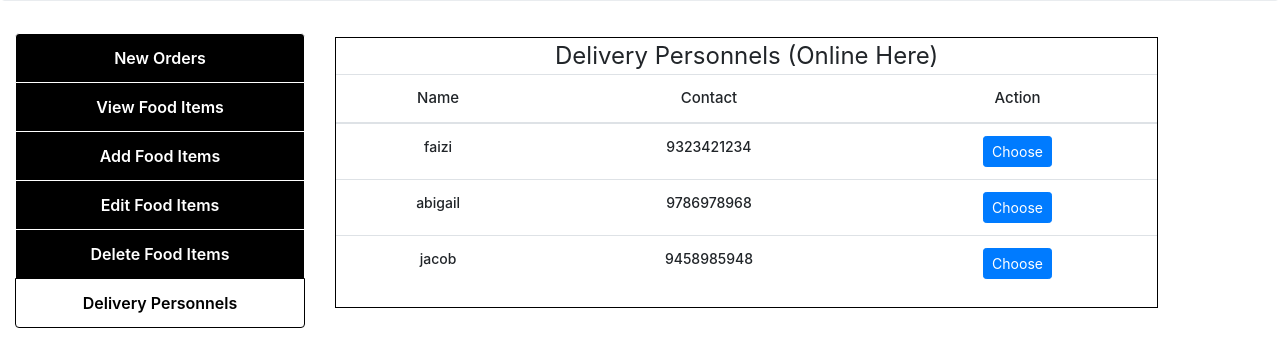
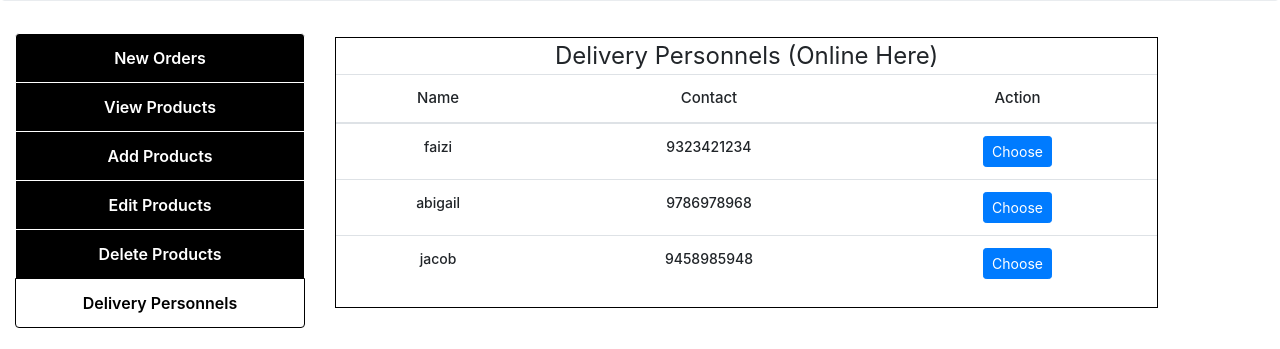
Before and after one commit to abhhishekk/electromart, a PHP site: page /delivperson.php in a window 1280 px wide. Shown: the part 341-690 px from the top of the page. Run offline with PHP 8.4, Linux system fonts and the light colour scheme; the visitor is signed in with stand-in values (Sample User, id 1); data comes from the database, SQL or seed files in the repository; some libraries are stand-ins or nearby versions.

Commit message:
Update delivperson.php

```diff
--- a/delivperson.php
+++ b/delivperson.php
@@ -106,10 +106,10 @@
    	  <div class="col-md-3 pb-5">
             <div class="mylist list-group">
               <a href="liveorders.php" class="list-group-item">New Orders</a>
-              <a href="mview.php" class="list-group-item">View Food Items</a>
-              <a href="madd.php" class="list-group-item ">Add Food Items</a>
-              <a href="medit.php" class="list-group-item ">Edit Food Items</a>
-              <a href="mdelete.php" class="list-group-item ">Delete Food Items</a>
+              <a href="mview.php" class="list-group-item">View Products</a>
+              <a href="madd.php" class="list-group-item ">Add Products</a>
+              <a href="medit.php" class="list-group-item ">Edit Products</a>
+              <a href="mdelete.php" class="list-group-item ">Delete Products</a>
               <a href="delivperson.php" class="list-group-item active">Delivery Personnels</a>
             </div>
       </div>
```
